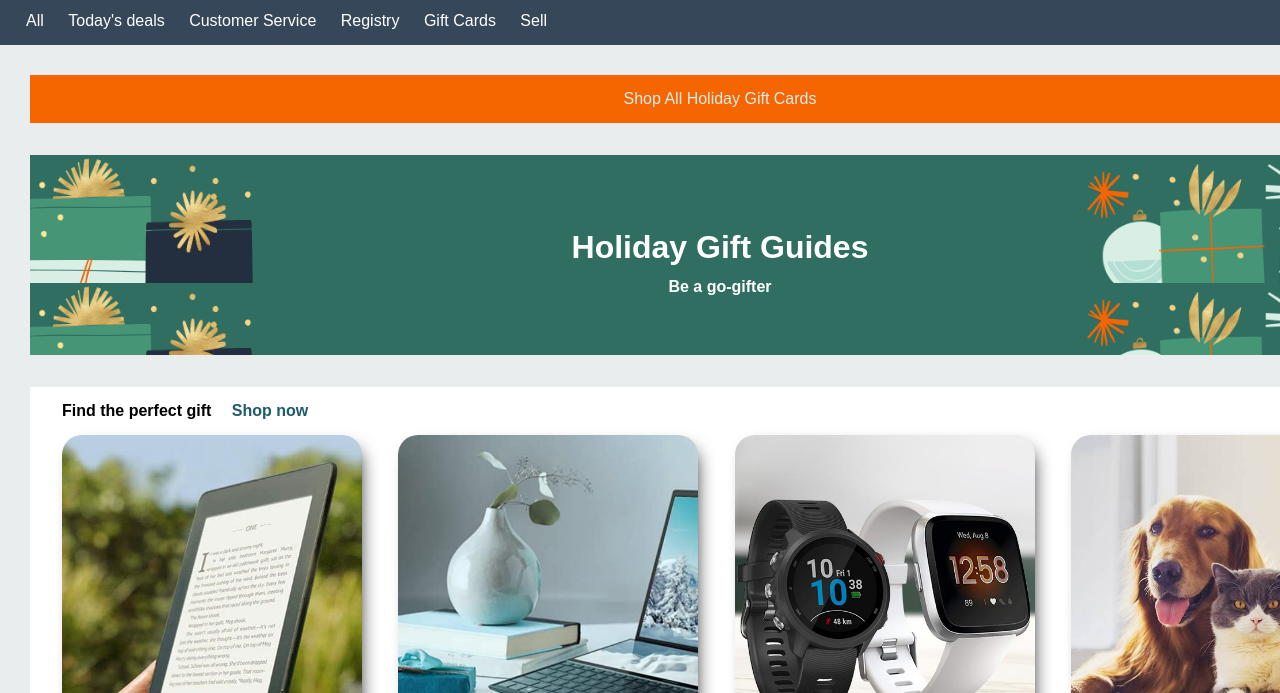
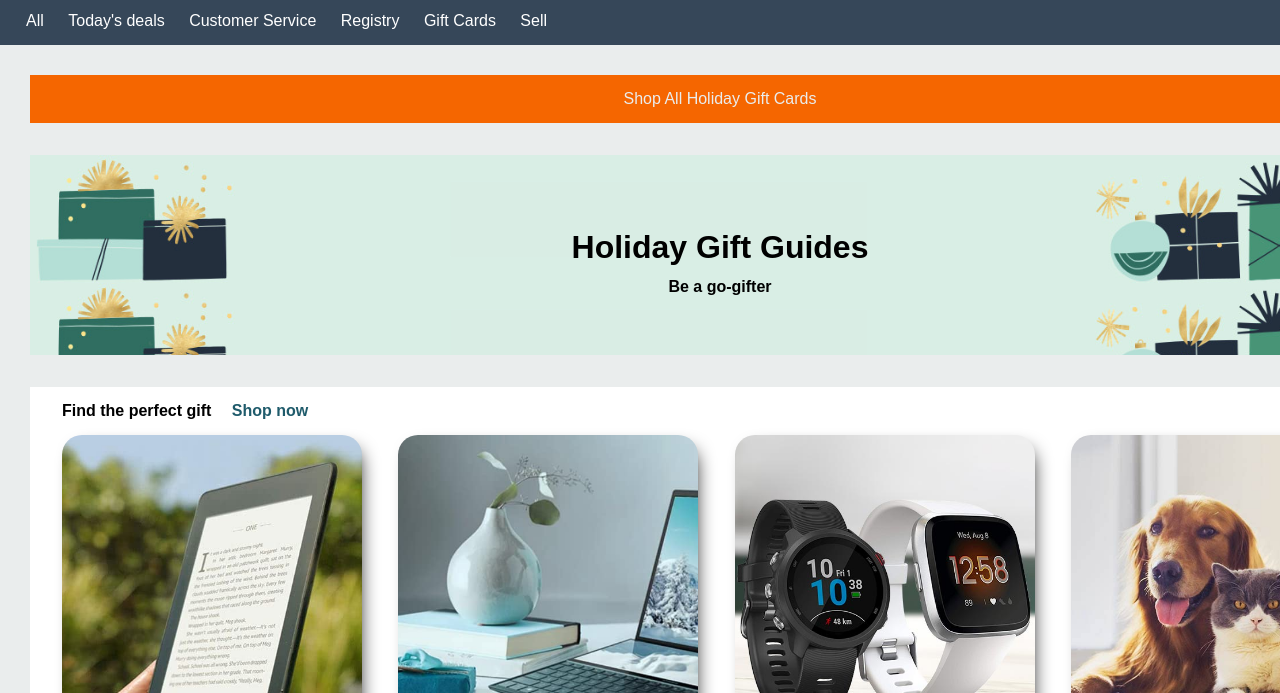
Before and after one commit to Annie470/U1-W2-D5, a plain HTML site: page Amazon Page/index.html in a window 1280 px wide. In both pictures the pointer is over the element 720 px from the left and 362 px from the top of the page. Shown: the part 107-800 px from the top of the page. Drawn offline with Linux system fonts and the light colour scheme.

Commit message:
add last changes

```diff
--- a/Amazon Page/assets/css/style.css
+++ b/Amazon Page/assets/css/style.css
@@ -75,9 +75,24 @@ main {
   padding: 60px 0;
   box-sizing: border-box;
 }
+/* Non so a cosa possa servire "bg-img.png" se non a questo :) */
+#banner:hover {
+  background-color: #306e5f;
+  background-image: url("../images/bg-img.png");
+  background-repeat: repeat;
+  height: 200px;
+  padding: 60px 0;
+  box-sizing: border-box;
+}
 h2 {
   font-size: 2rem;
   margin: 1rem 0;
+}
+#banner:hover h2 {
+  color: black;
+}
+#banner:hover h4 {
+  color: black;
 }
 .s-1 {
   background-color: white;
```
